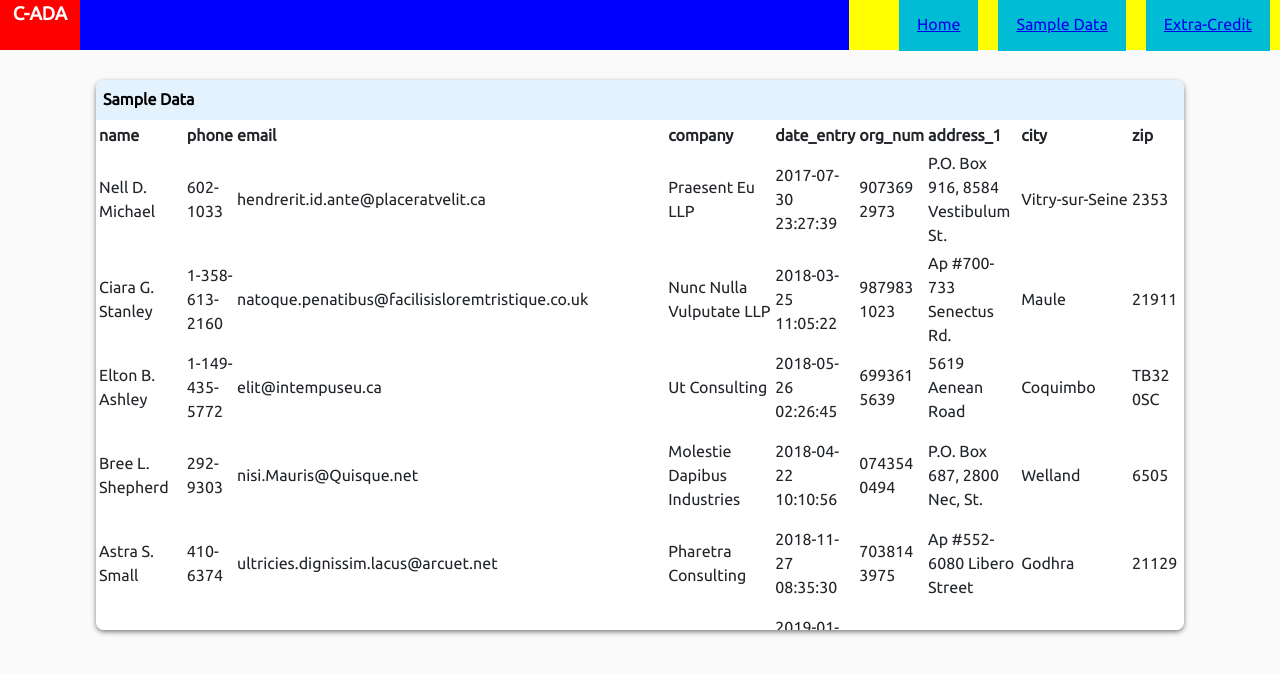
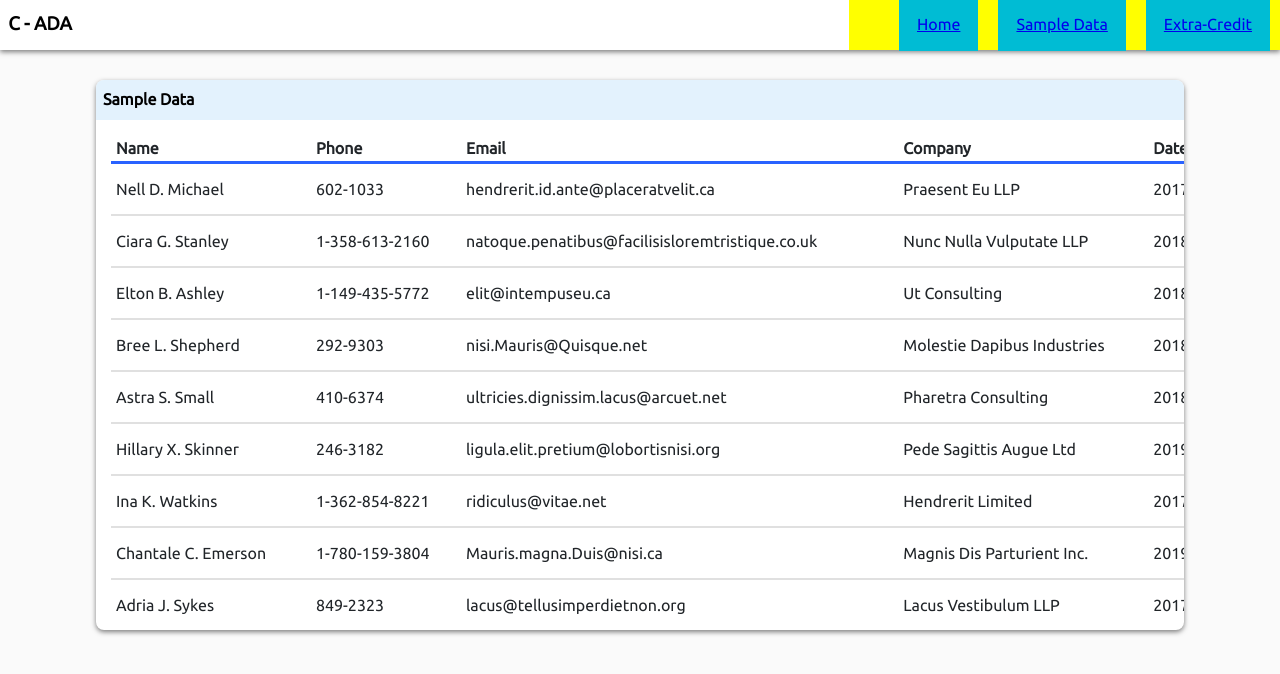
Before and after one commit to JeffreyPD7/capco-ada, an Angular app: page /sample-data in a window 1280 px wide. Shown: the top 674 px of the page. Built offline with nearby package versions, Linux system fonts and the light colour scheme.

Commit message:
Rearranging card title to breadcrumbs next to logo title

```diff
--- a/src/app/app.component.html
+++ b/src/app/app.component.html
@@ -1,7 +1,7 @@
 
 <header>
   <div class="header_-_logo">
-    <h3>C-ADA</h3>
+    <h3>C - ADA</h3>
   </div>
   <div class="header_-_nav">
     <ul>
--- a/src/app/app.component.scss
+++ b/src/app/app.component.scss
@@ -42,9 +42,11 @@ header {
   width: 100%;
 
   position: relative;
-  background-color: blue;
+  background-color: #FFF;
   color: white;
   margin: 0;
+  box-shadow: 0px 2px 5px rgba(black, 0.5);
+
   //padding: 10px;
 
 }
@@ -55,16 +57,14 @@ header {
   height: inherit;
   width: 80px;
   display: block;
-  background-color: red;
-
-
-
-
+  //background-color: red;
   float: left;
+  padding-top: 10px;
+  color: black;
 
   h3 {
     text-align: center;
-    margin: auto 7px;
+    margin: auto 0;
   }
 
   //::after {
@@ -101,21 +101,26 @@ header {
 
 .container {
   display: block;
-  height: 550px;
+  height: 350px;
   width: 50%;
   border-radius: 8px;
   background-color: #FFFFFF;
   box-shadow: 0px 2px 5px rgba(black, 0.5);
-  margin: 30px auto;
-  overflow: auto;
+  margin: 100px auto;
+  //overflow: auto;
+  overflow: hidden;
 
 
   &--sample-data {
     width: 85%;
+    height: 550px;
+    margin: 30px auto;
   }
 
   &--extra-credit {
     width: 90%;
+    overflow: hidden;
+    margin: 30px auto;
   }
 }
 
@@ -133,8 +138,11 @@ header {
 }
 
 .container_-_body {
-  //overflow: auto;
+  position:relative;
+  overflow: auto;
   //display: block;
+  height: 510px;
+  width: 100% !important;
 
 }
 
@@ -151,7 +159,7 @@ header {
 
 // Animation -------------------------------------------------------------------
 .container {
-  transition: width 2s;
+  transition: width 2s, height 2s, margin 2s;
 }
 
 // Active ----------------------------------------------------------------------
--- a/src/app/data-table/components/sample-data/sample-data.component.html
+++ b/src/app/data-table/components/sample-data/sample-data.component.html
@@ -2,51 +2,51 @@
 <table>
   <thead>
   <tr>
-    <th>name</th>
-    <th>phone</th>
-    <th>email</th>
-    <th>company</th>
-    <th>date_entry</th>
-    <th>org_num</th>
-    <th>address_1</th>
-    <th>city</th>
-    <th>zip</th>
-    <th>geo</th>
-    <th>pan</th>
-    <th>pin</th>
-    <th>id</th>
-    <th>status</th>
-    <th>fee</th>
-    <th>guid</th>
-    <th>date_exit</th>
-    <th>date_first</th>
-    <th>date_recent</th>
-    <th>url</th>
+    <th class="w-200">Name</th>
+    <th class="w-150">Phone</th>
+    <th class="w-150">Email</th>
+    <th class="w-250">Company</th>
+    <th class="w-200">Date_Entry</th>
+    <th class="w-150">Org_Num</th>
+    <th class="w-200">Address_1</th>
+    <th class="w-150">City</th>
+    <th class="w-100">Zip</th>
+    <th class="w-200">Geo</th>
+    <th class="w-200">Pan</th>
+    <th class="w-100">Pin</th>
+    <th class="w-50">Id</th>
+    <th class="w-100">Status</th>
+    <th class="w-100">Fee</th>
+    <th class="w-250">Guid</th>
+    <th class="w-200">Date_Exit</th>
+    <th class="w-200">Date_First</th>
+    <th class="w-200">Date_Recent</th>
+    <th class="w-100">Url</th>
   </tr>
   </thead>
 
   <tbody>
   <tr *ngFor='let data of this.dataList'>
-    <td>{{ data.name }}</td>
-    <td>{{ data.phone }}</td>
-    <td>{{ data.email }}</td>
-    <td>{{ data.company }}</td>
-    <td>{{ data.date_entry }}</td>
-    <td>{{ data.org_num }}</td>
-    <td>{{ data.address_1 }}</td>
-    <td>{{ data.city }}</td>
-    <td>{{ data.zip }}</td>
-    <td>{{ data.geo }}</td>
-    <td>{{ data.pan }}</td>
-    <td>{{ data.pin }}</td>
-    <td>{{ data.id }}</td>
-    <td>{{ data.status }}</td>
-    <td>{{ data.fee }}</td>
-    <td>{{ data.guid }}</td>
-    <td>{{ data.date_exit }}</td>
-    <td>{{ data.date_first }}</td>
-    <td>{{ data.date_recent }}</td>
-    <td>{{ data.url }}</td>
+    <td class="w-200">{{ data.name }}</td>
+    <td class="w-150">{{ data.phone }}</td>
+    <td class="w-150">{{ data.email }}</td>
+    <td class="w-250">{{ data.company }}</td>
+    <td class="w-200">{{ data.date_entry }}</td>
+    <td class="w-150">{{ data.org_num }}</td>
+    <td class="w-200">{{ data.address_1 }}</td>
+    <td class="w-150">{{ data.city }}</td>
+    <td class="w-100">{{ data.zip }}</td>
+    <td class="w-200">{{ data.geo }}</td>
+    <td class="w-200">{{ data.pan }}</td>
+    <td class="w-100">{{ data.pin }}</td>
+    <td class="w-50">{{ data.id }}</td>
+    <td class="w-100">{{ data.status }}</td>
+    <td class="w-100">{{ data.fee }}</td>
+    <td class="w-250">{{ data.guid }}</td>
+    <td class="w-200">{{ data.date_exit }}</td>
+    <td class="w-200">{{ data.date_first }}</td>
+    <td class="w-200">{{ data.date_recent }}</td>
+    <td class="w-100">{{ data.url }}</td>
 
   </tr>
   </tbody>
--- a/src/app/data-table/components/sample-data/sample-data.component.scss
+++ b/src/app/data-table/components/sample-data/sample-data.component.scss
@@ -1,3 +1,76 @@
+
+table {
+  //margin-top: 10px;
+  margin: 15px;
+}
+
 td {
-  width: 500px;
+  //width: 500px;
+  border-bottom: 2px solid #E0E0E0;
 }
+
+th {
+  text-align: left;
+  border-bottom: 3px solid #2962FF;
+}
+
+table,
+th,
+td {
+ border-collapse: collapse;
+}
+
+th,td {
+  //min-width: 200px;
+  padding-left: 5px;
+  padding-right: 5px;
+}
+
+
+tbody {
+  overflow: auto;
+}
+//tr:nth-child(even) {
+//  //backgroud-color: #E0E0E0;
+//  backgroud: black !important;
+//}
+//
+//tr:nth-child(odd) {
+//  //backgroud-color: #E0E0E0;
+//  backgroud-color: red;
+//}
+
+
+// Utils
+.w-50 {
+  min-width: 50px;
+}
+
+.w-100 {
+  min-width: 100px;
+}
+
+.w-150 {
+  min-width: 150px;
+}
+
+.w-200 {
+  min-width: 200px;
+}
+
+.w-250 {
+  min-width: 250px;
+}
+
+
+//table tbody, table thead
+//{
+//  display: block;
+//}
+//
+//
+//table tbody
+//{
+//  overflow: auto;
+//  height: 100px;
+//}
```
